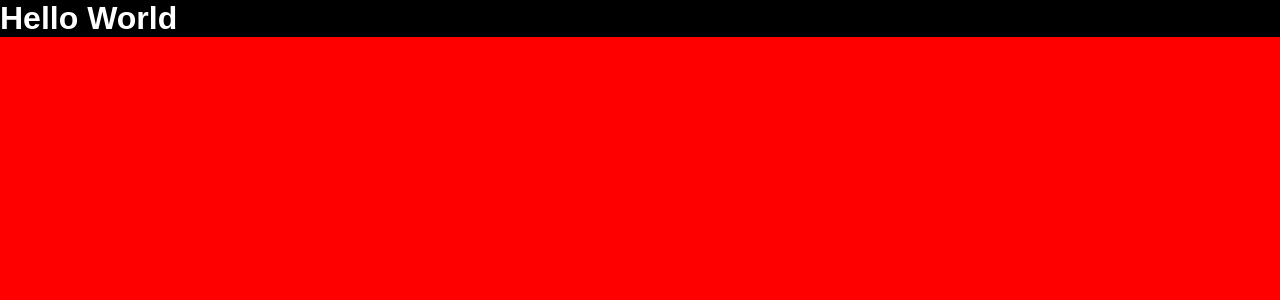
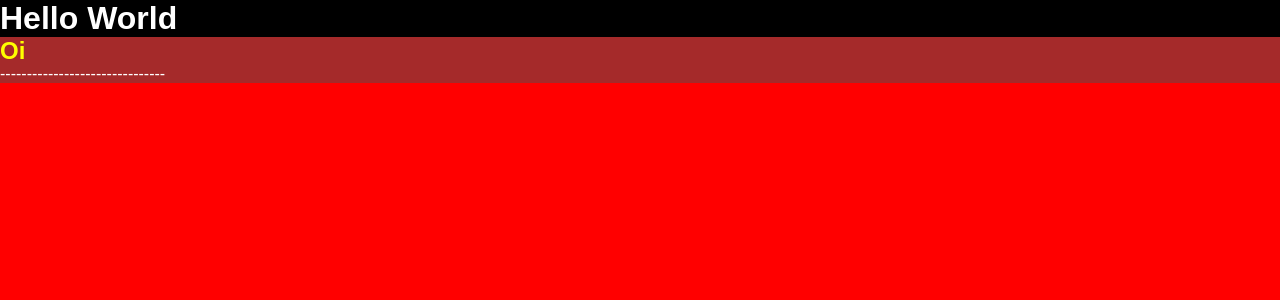
Before and after one commit to cristovantamayo/strapi-landing-page-react-app, a React (Create React App) app: page / in a window 1280 px wide. Shown: the top 300 px of the page. Built offline with nearby package versions, Linux system fonts and the light colour scheme.

Commit message:
styled-components selector examples

```diff
--- a/src/index.jsx
+++ b/src/index.jsx
@@ -7,11 +7,55 @@ import { theme } from "./styles/theme";
 
 import Home from "./templates/Home";
 
+import styled, { css } from "styled-components";
+
+const changeBackground = (theme, bg) => css`
+  background: ${({ theme }) => bg};
+`;
+
+const Heading = styled.h1`
+  color: ${({ theme }) => theme.color.primary};
+`;
+
+export const Container = styled.div`
+  background: ${({ theme }) => theme.color.secondary};
+
+  ${({ thene, bg }) => css`
+    color: ${theme.color.primary};
+    ${changeBackground(theme, bg)};
+  `}
+
+  ${Heading} {
+    color: yellow;
+  }
+
+  ${Heading}:hover {
+    color: orange;
+  }
+
+  &:hover {
+    background: darkblue;
+  }
+
+  &::after {
+    content: "-------------------------------";
+    display: block;
+    clear: both;
+  }
+`;
+
+export const Container2 = styled(Container).attrs({ as: "article" })`
+  color: ${({ theme }) => theme.font.color};
+`;
+
 const root = ReactDOM.createRoot(document.getElementById("root"));
 root.render(
   <React.StrictMode>
     <ThemeProvider theme={theme}>
       <Home />
+      <Container2 bg="brown">
+        <Heading>Oi</Heading>
+      </Container2>
       <GlobalStyles />
     </ThemeProvider>
   </React.StrictMode>,
--- a/src/styles/theme.js
+++ b/src/styles/theme.js
@@ -2,6 +2,8 @@ export const theme = {
   color: {
     primary: "red",
     secondary: "black",
+    middleGray: "#333",
+    thirdGray: "#663",
   },
   font: {
     family: "Arial, sans-serif",
```
